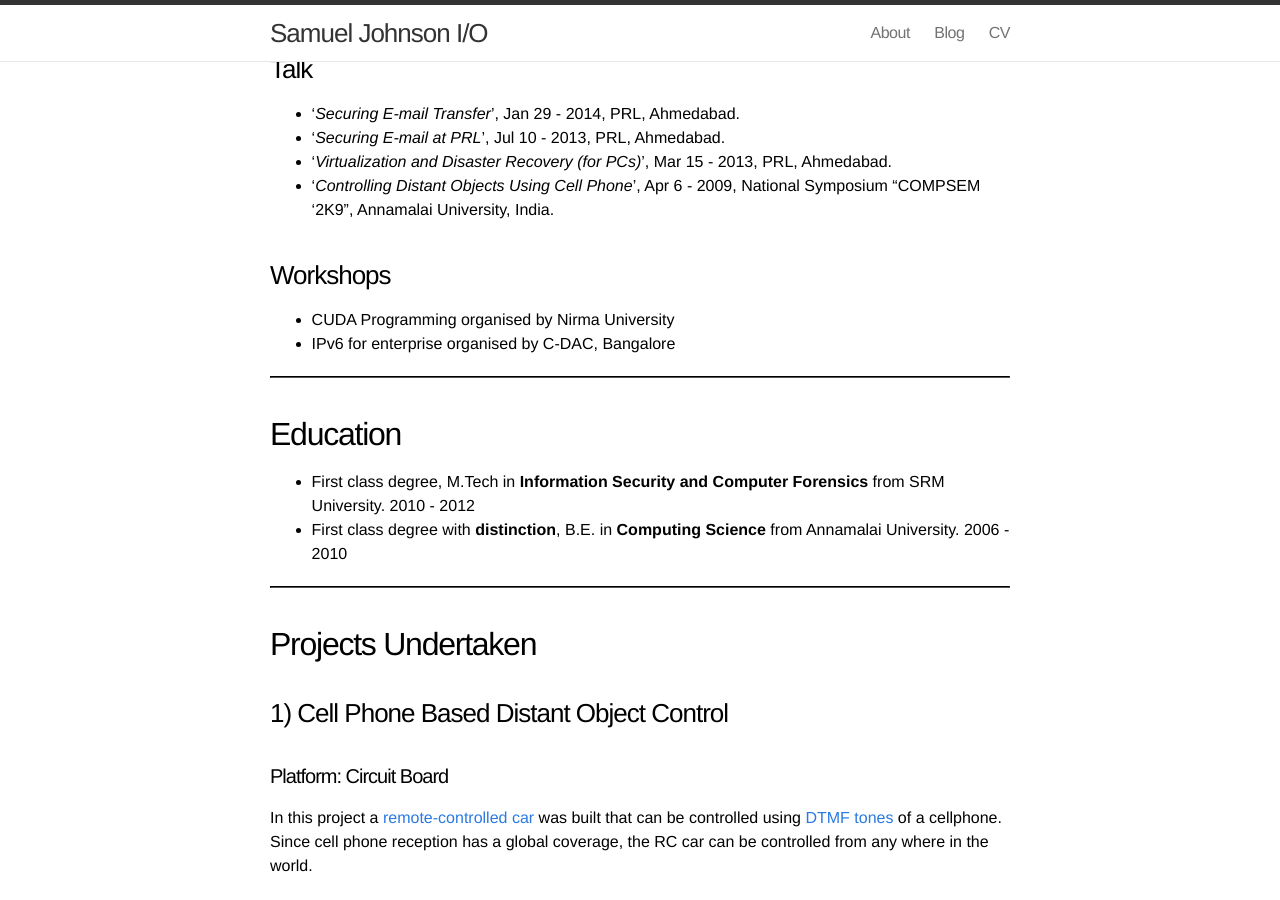
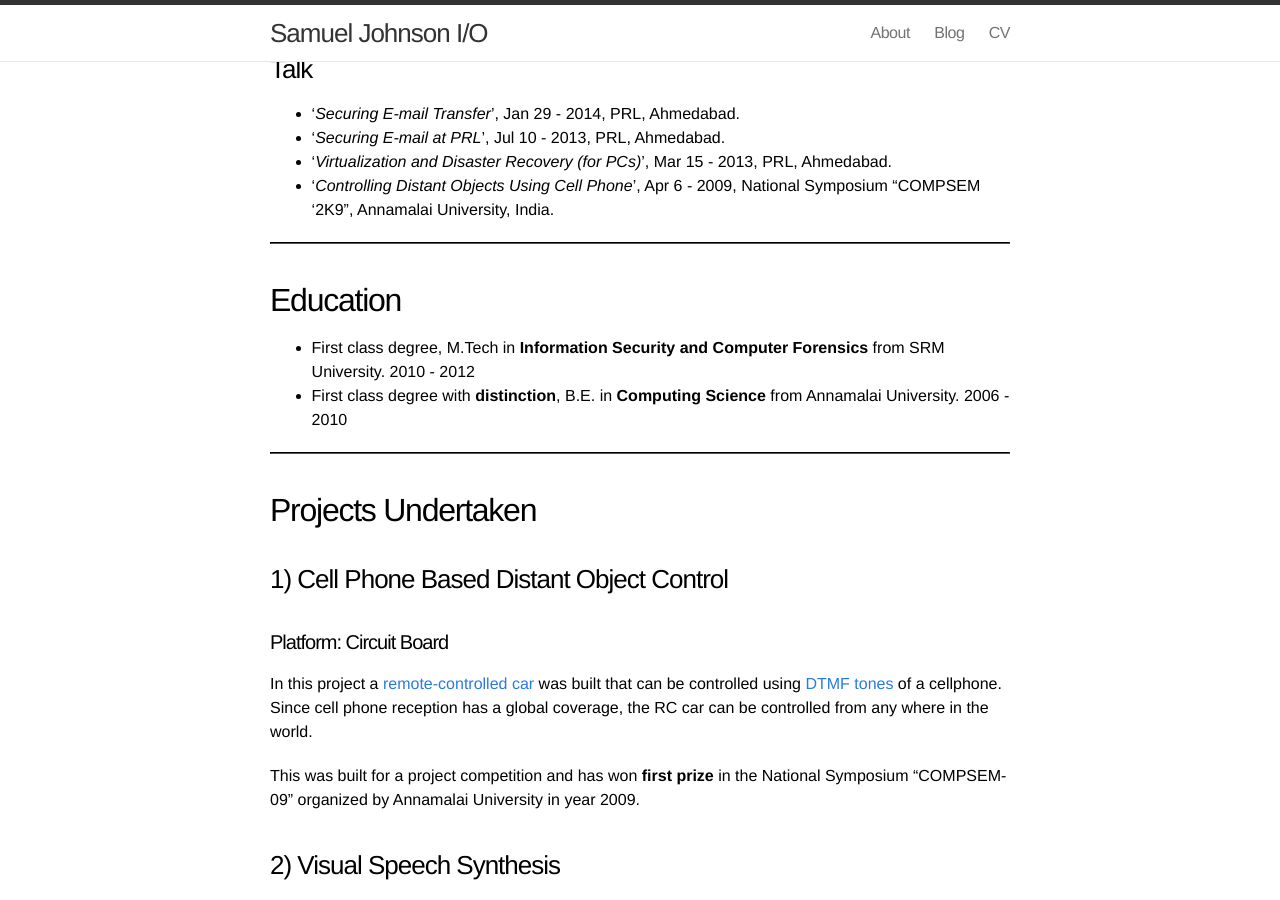
Before and after one commit to samueljohnson/samueljohnson.github.io.archive, a Jekyll site: the page built from cv.markdown, in a window 1280 px wide and 900 px high, scrolled down 954 px. Built offline with Jekyll 4.4.1, drawn with Linux system fonts in a browser that asks for light colours; nearby versions of some CDN libraries.

Commit message:
Removed workshops

```diff
--- a/cv.markdown
+++ b/cv.markdown
@@ -45,11 +45,6 @@ free software on the desktop and server.
   *  '*Securing E-mail at PRL*', Jul 10 - 2013, PRL, Ahmedabad.
   * '*Virtualization and Disaster Recovery (for PCs)*', Mar 15 - 2013, PRL, Ahmedabad.
   * '*Controlling Distant Objects Using Cell Phone*', Apr 6 - 2009, National Symposium "COMPSEM '2K9", Annamalai University, India.
-
-### Workshops
-
-  * CUDA Programming organised by Nirma University
-  * IPv6 for enterprise organised by C-DAC, Bangalore
 
 ----
 
```
